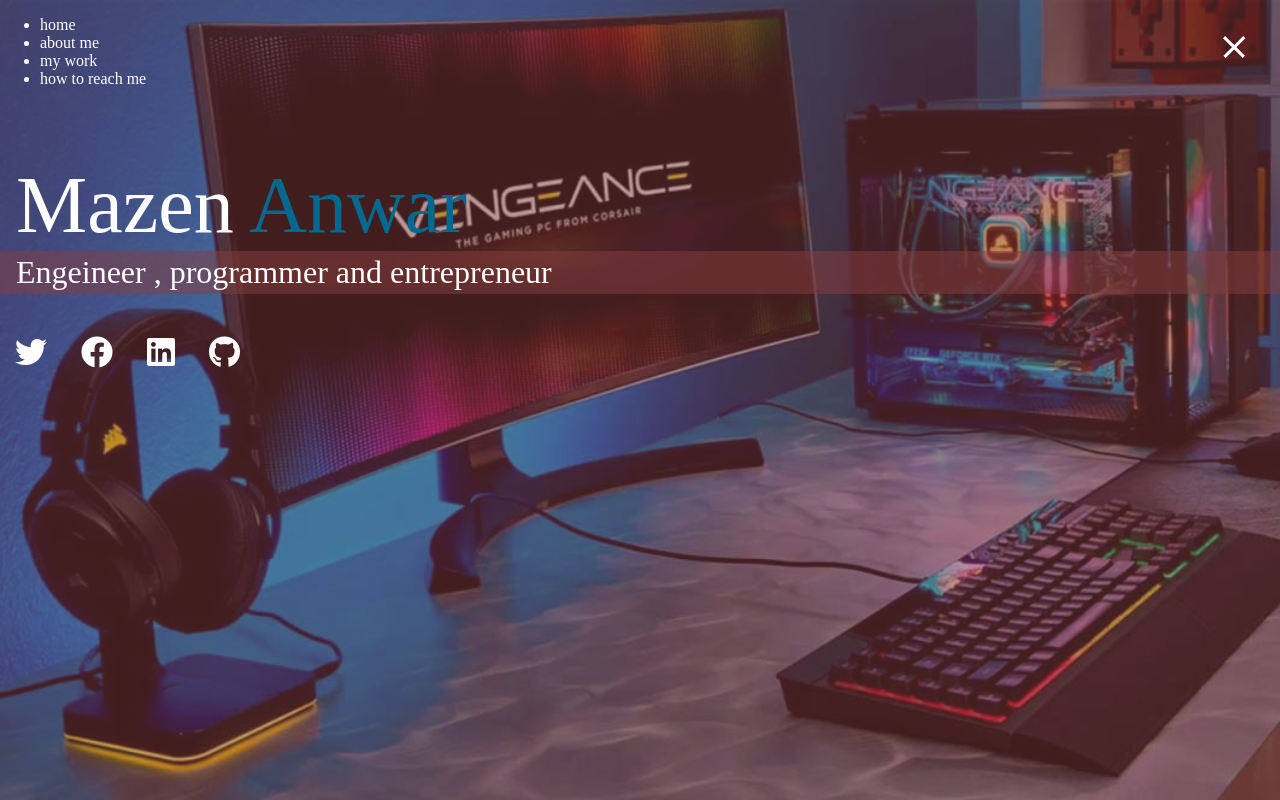
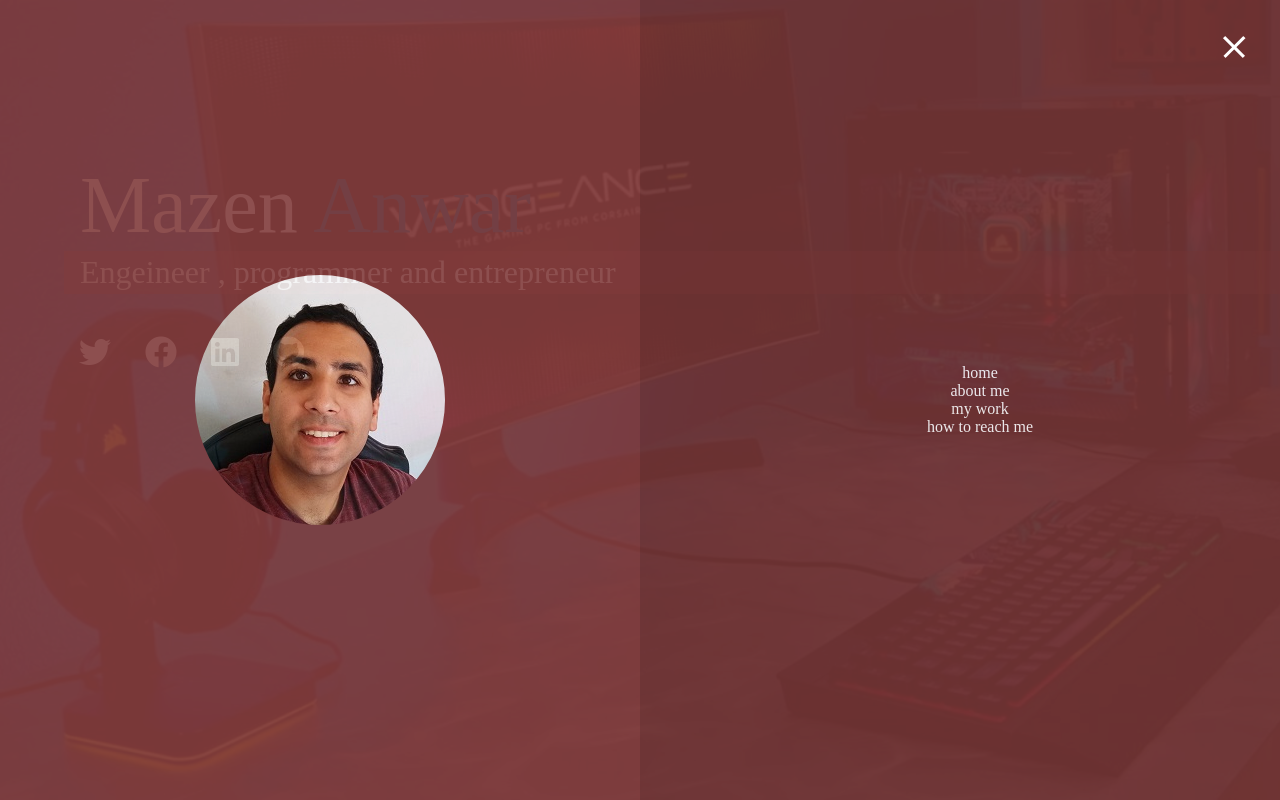
Before and after one commit to MazenAnwar123/porfolio.io, a website: page index.html in a window 1280 px wide. Both pictures are taken after a click on the element 1231 px from the left and 47 px from the top of the page. Drawn offline with Linux system fonts and the light colour scheme.

Commit message:
added btn function , navbar and pic

```diff
--- a/index.html
+++ b/index.html
@@ -14,16 +14,19 @@
              <div class="btn-dash"></div>
              <div class="btn-dash"></div>
          </DIV>
-        <div class="MENU">
+        <div class="menu">
+            <div class="nav">
                 <ul>
                     <li>home</li>
                     <li>about me</li>
                     <li>my work</li>
                     <li>how to reach me</li>
                 </ul>
-
             </div>
+            <div class="brand">
                 <div class="protrait"></div>
+            </div>
+        </div>
 
      </header>
      <div class="home">
--- a/main.js
+++ b/main.js
@@ -1,6 +1,8 @@
 const btnSelect = document.querySelector(".menu-btn");
-const menuSelect = document.querySelector(".MENU");
+const menuSelect = document.querySelector(".menu");
 const selectDashes = document.querySelectorAll(".btn-dash");
+const selectNav = document.querySelector(".nav");
+const selectBrand = document.querySelector(".brand");
 
 //setting menu initial state
 let showMenu = false;
@@ -11,11 +13,15 @@ function toggleMenu() {
     if (!showMenu) {
         btnSelect.classList.add("close");
         menuSelect.classList.add("show");
+        selectNav.classList.add("show");
+        selectBrand.classList.add("show")
         selectDashes.forEach(item => item.classList.add("show"));
         showMenu = true;
     }else{
         btnSelect.classList.remove("close");
         menuSelect.classList.remove("show");
+        selectNav.classList.remove("show");
+        selectBrand.classList.remove("show")
         selectDashes.forEach(item => item.classList.remove("show"));
         showMenu = false;
 
--- a/scss/main.scss
+++ b/scss/main.scss
@@ -45,7 +45,7 @@ a {
 
 header {
     position: fixed;
-    z-index: 2;
+    z-index: 5;
     width: 100%;
 }
 .secondName {
@@ -89,9 +89,68 @@ i {
                 transform: rotate(45deg) translate(-2px,-2px);
                 opacity: 0;
         }
+
     }
 }
 &.close{
     transform: rotate(90deg);
 }
 }
+.home {
+    margin-left: 4rem;
+}
+.menu {
+    position: fixed;
+    top: 0px;
+    left: 0;
+    width: 100%;
+    opacity: 0.9;
+    visibility: hidden;
+    z-index: -1;
+
+    &.show{
+     visibility: visible;
+ }
+
+
+
+}
+.brand , .nav  {
+         display: flex;
+         //flex-flow: column wrap;
+         align-items: center;
+         justify-content: center;
+
+         float: right;
+         width : 50%;
+         height: 100vh;
+         overflow: hidden;
+         @include transitions;
+        }
+        li {
+            list-style:  none;
+            text-align: center;
+        }
+        .nav {
+            background: darken($primary-color, 5);
+            transform: translate3d(0,100%,0);
+            &.show {
+                @include transitions;
+                transform: translate3d(0,0,0,);
+            }
+        }
+        .brand {
+            background: $primary-color;
+            transform: translate3d(0,-100%,0);
+            &.show {
+                @include transitions;
+                transform: translate3d(0,0,0,);
+            }
+            .protrait {
+                width: 250px;
+                height: 250px;
+                background: url(../img/IMAG06090.jpg);
+                border-radius: 50%;
+                border: solid 3px $primary-color;
+            }
+        }
```
Also changed, not shown: README.md, css/main.css, img/IMAG06090.jpg (added), img/IMAG060901.jpg (added). Lines whose indentation alone changed are shown as unchanged.
